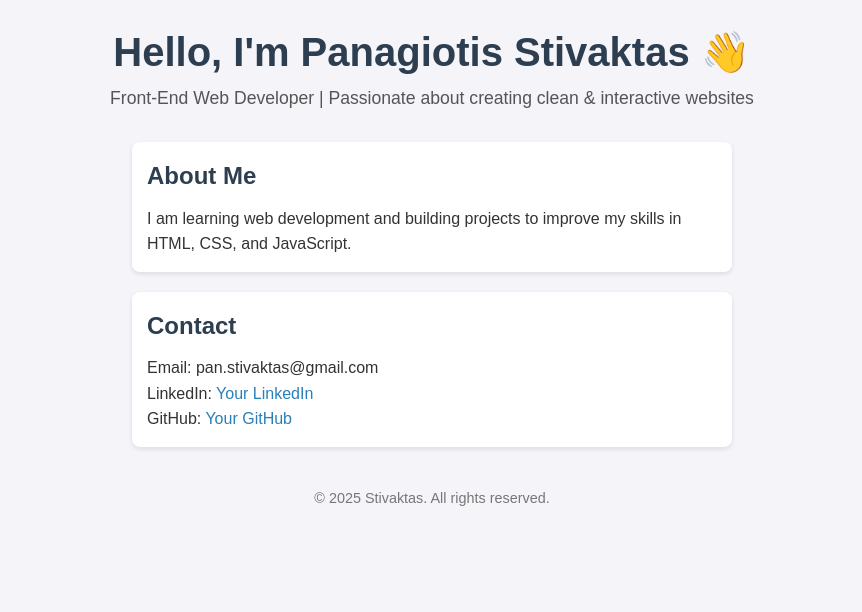
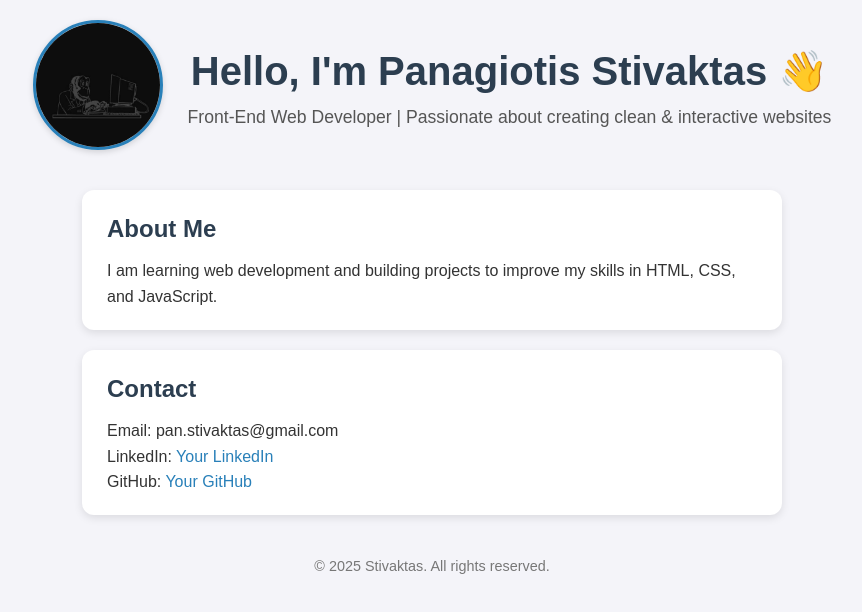
Before and after one commit to PanoStiv/portfolio, a plain HTML site: page bio-page/index.html in a window 1280 px wide. Shown: the whole page, without its empty margins (208-1070 px from the left). Drawn offline with Linux system fonts and the light colour scheme.

Commit message:
Add profile image and improved layout with Flexbox

```diff
--- a/bio-page/css/style.css
+++ b/bio-page/css/style.css
@@ -32,12 +32,17 @@ header p {
 
 /* Sections */
 section {
-  max-width: 600px;
+  max-width: 700px;
   margin: 20px auto;
-  padding: 15px;
+  padding: 20px 25px;
   background-color: #fff;
-  border-radius: 8px;
-  box-shadow: 0 2px 5px rgba(0,0,0,0.1);
+  border-radius: 12px;
+  box-shadow: 0 3px 8px rgba(0,0,0,0.1);
+  transition: transform 0.2s ease;
+}
+
+section:hover {
+  transform: translateY(-3px);
 }
 
 section h2 {
@@ -49,11 +54,14 @@ section h2 {
 a {
   color: #2980b9;
   text-decoration: none;
+  transition: color 0.2s ease;
 }
 
 a:hover {
+  color: #1b4f72;
   text-decoration: underline;
 }
+
 
 /* Footer */
 footer {
@@ -62,3 +70,22 @@ footer {
   font-size: 0.9rem;
   color: #777;
 }
+
+/* Hero section */
+.hero {
+  display: flex;
+  align-items: center;
+  justify-content: center;
+  gap: 25px;
+  margin-bottom: 40px;
+  flex-wrap: wrap;
+}
+
+.profile-photo {
+  width: 130px;
+  height: 130px;
+  border-radius: 50%;
+  object-fit: cover;
+  box-shadow: 0 2px 6px rgba(0,0,0,0.15);
+  border: 3px solid #2980b9;
+}
--- a/bio-page/index.html
+++ b/bio-page/index.html
@@ -9,10 +9,14 @@
   </head>
 
   <body>
-  <header>
+  <header class="hero">
+  <img src="images/myface.jpg" alt="Profile photo of Panagiotis" class="profile-photo">
+  <div>
     <h1>Hello, I'm Panagiotis Stivaktas 👋</h1>
     <p>Front-End Web Developer | Passionate about creating clean & interactive websites</p>
-  </header>
+  </div>
+</header>
+
 
   <section class="about">
     <h2>About Me</h2>
```
Also changed, not shown: bio-page/images/myface.jpg (added).
